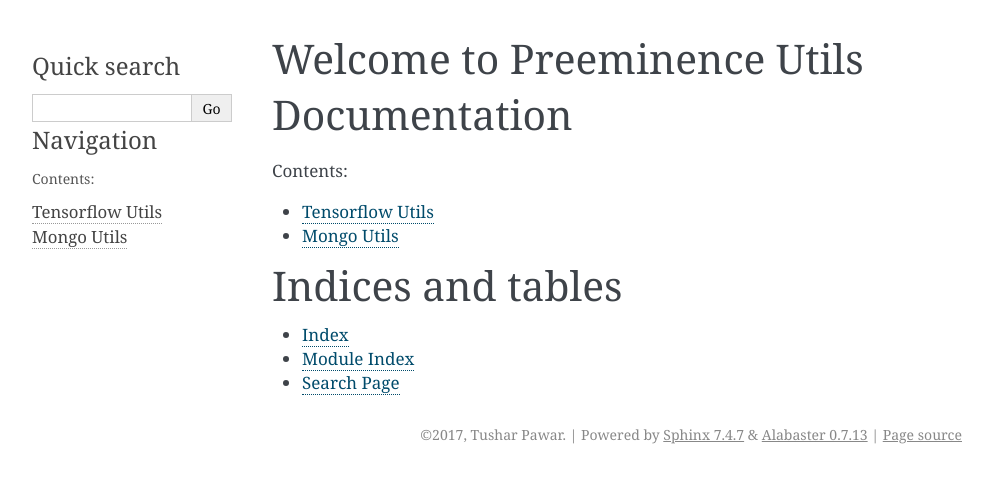
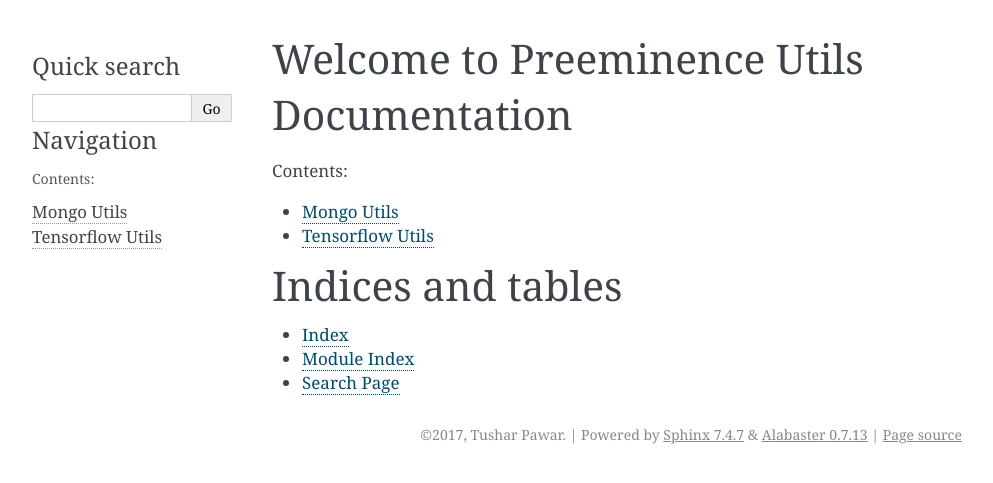
Before and after one commit to praemineo/py-utils, a Sphinx documentation site: the page built from docs/index.rst, in a window 1280 px wide. Shown: the top 483 px of the page, without its empty margins (148-1141 px from the left). Built offline with Sphinx 7.4.7, drawn with Linux system fonts in a browser that asks for light colours.

```diff
--- a/docs/conf.py
+++ b/docs/conf.py
@@ -18,8 +18,8 @@
 #
 import os
 import sys
-sys.path.insert(0, os.path.abspath('../preeminence_utils'))
-sys.path.insert(0, os.path.abspath('../'))
+sys.path.insert(0, os.path.abspath('../preeminence_utils/'))
+# sys.path.insert(0, os.path.abspath('../'))
 
 
 import mock
--- a/docs/index.rst
+++ b/docs/index.rst
@@ -10,8 +10,9 @@ Welcome to Preeminence Utils Documentation
    :maxdepth: 2
    :caption: Contents:
 
+   mongo_utils
    tensorflow_utils
-   mongo_utils
+
 
 
 
```
Also changed, not shown: 10 other files.
